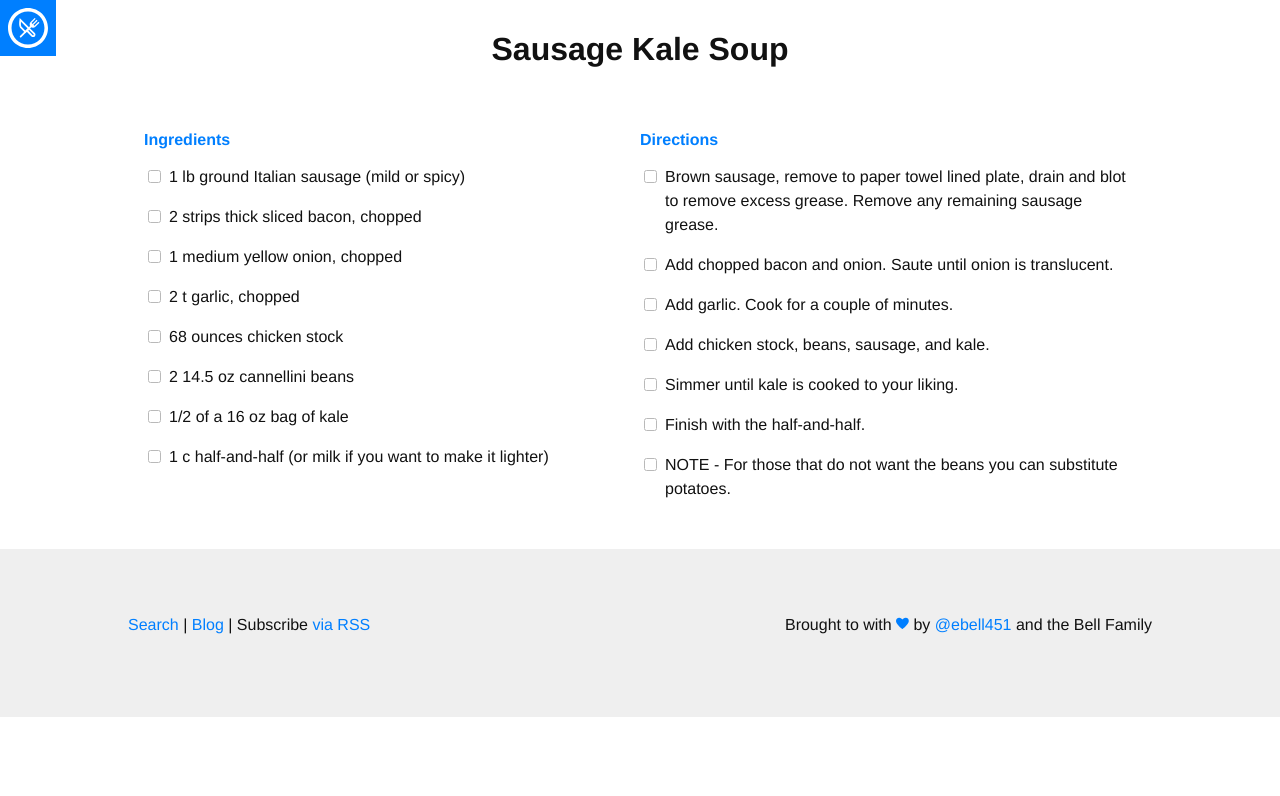
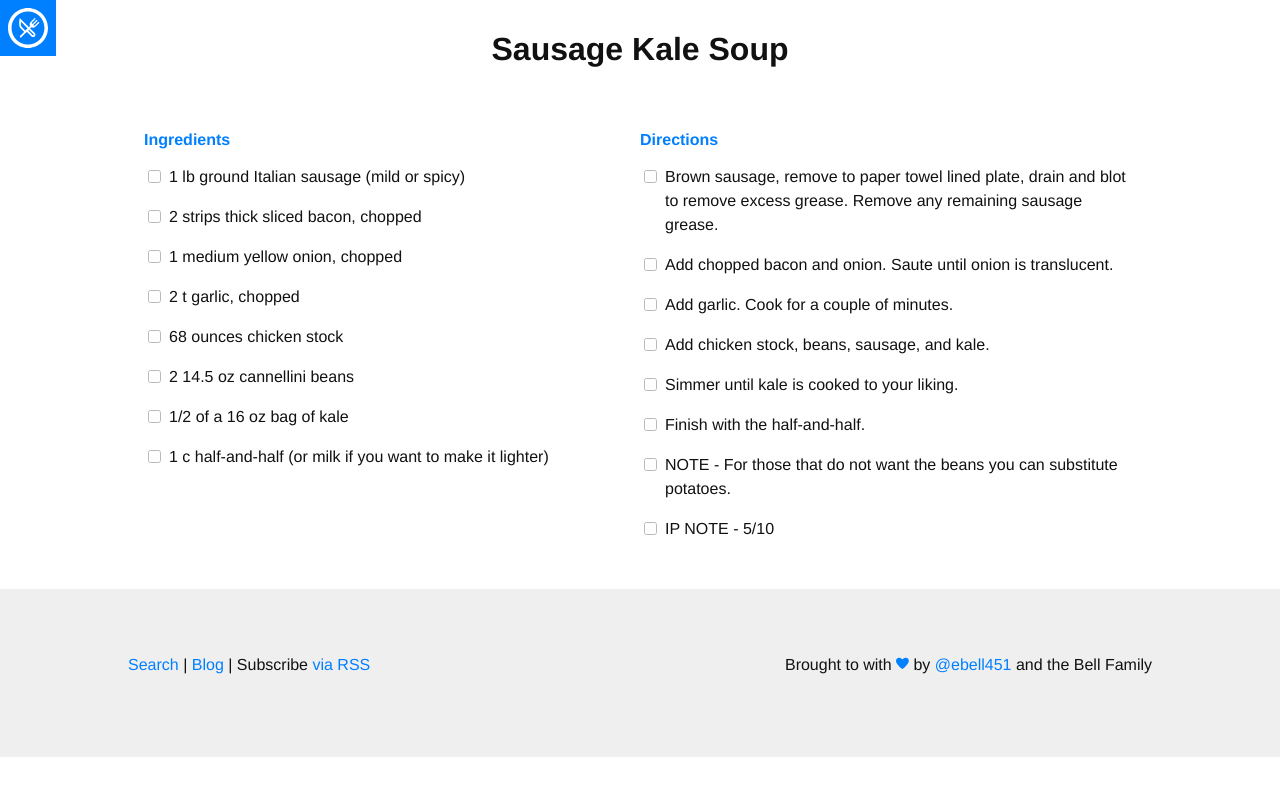
Before and after one commit to ebell451/ebell451.github.io, a Jekyll site: the page built from _recipes/sausage-kale-soup.md, in a window 1280 px wide. Shown: the top 796 px of the page. Built offline with Jekyll 4.4.1, drawn with Linux system fonts in a browser that asks for light colours; nearby versions of some CDN libraries; some web fonts are replaced.

Commit message:
ip note on kale soup

```diff
--- a/_recipes/sausage-kale-soup.md
+++ b/_recipes/sausage-kale-soup.md
@@ -24,5 +24,6 @@ directions:
 - Simmer until kale is cooked to your liking.
 - Finish with the half-and-half.
 - NOTE - For those that do not want the beans you can substitute potatoes.
+- IP NOTE - 5/10
 
 ---
```
